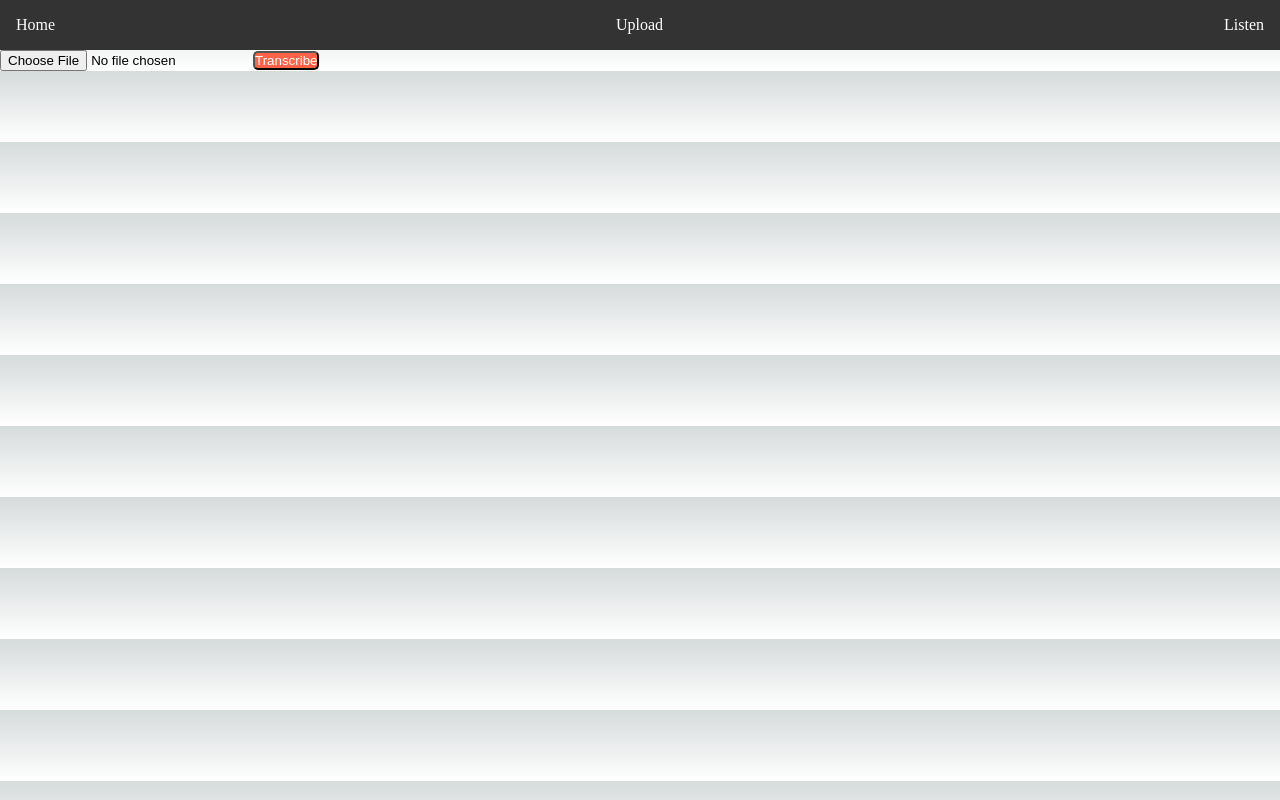
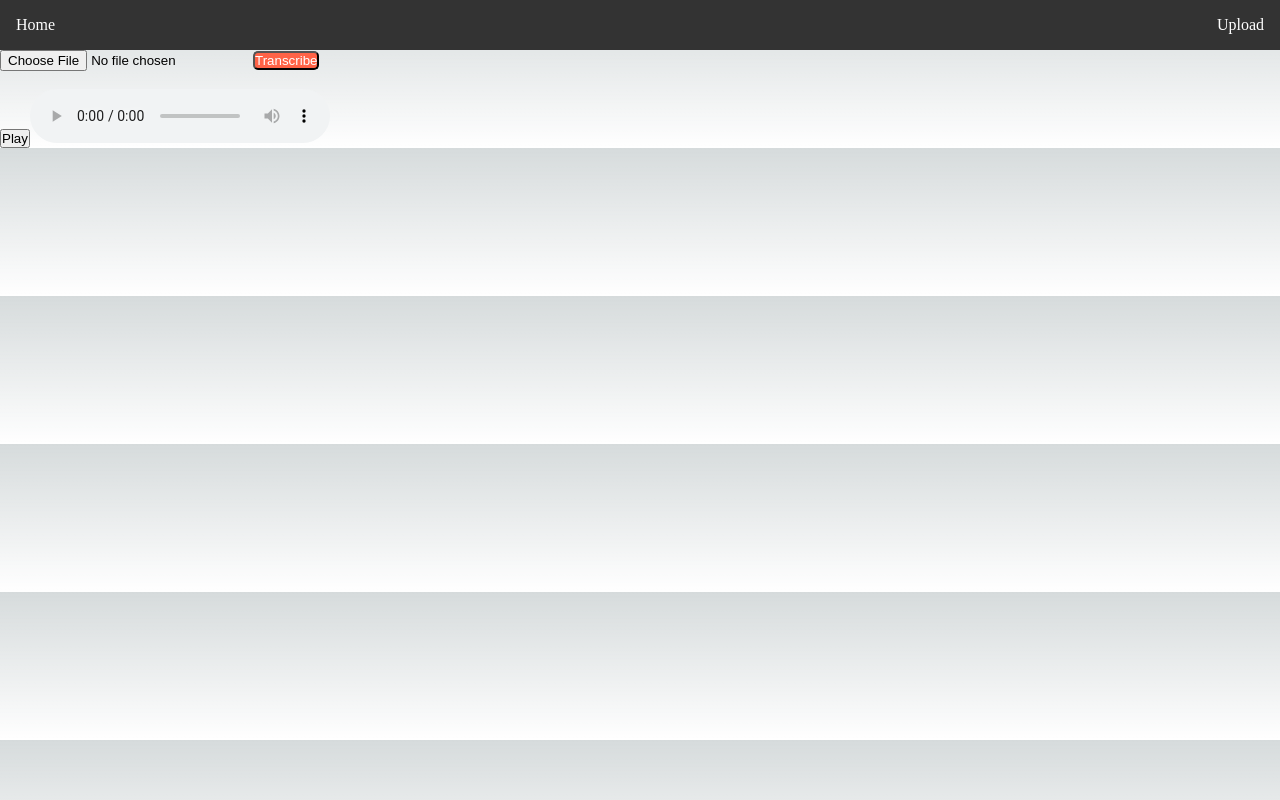
Before and after one commit to jgil325/AI-Audio-Interface, a Next.js app: page /Upload in a window 1280 px wide. Built offline with nearby package versions, Linux system fonts and the light colour scheme.

Commit message:
turned the SoundPlayer into a component instead of a page

```diff
--- a/package.json
+++ b/package.json
@@ -19,6 +19,7 @@
     "babel-preset-next": "^1.4.0",
     "eslint": "8.33.0",
     "eslint-config-next": "13.1.6",
+    "fs": "^0.0.1-security",
     "next": "13.1.6",
     "react": "18.2.0",
     "react-dom": "18.2.0",
--- /dev/null
+++ b/src/components/AudioPlayer.tsx
@@ -0,0 +1,24 @@
+import { useState } from "react";
+
+const AudioPlayer: React.FC<{ file: File | null }> = ({ file }) => {
+  const [audioUrl, setAudioUrl] = useState("");
+  const handlePlayClick = async () => {
+    if (!file) {
+      return;
+    }
+    const reader = new FileReader();
+    reader.readAsDataURL(file);
+    reader.onload = () => {
+      setAudioUrl(reader.result as string);
+    };
+  };
+
+  return (
+    <div>
+      <button onClick={handlePlayClick}>Play</button>
+      <audio controls={true} src={audioUrl} />
+    </div>
+  );
+};
+
+export default AudioPlayer;
--- a/src/components/Navbar.tsx
+++ b/src/components/Navbar.tsx
@@ -34,9 +34,9 @@ const Navbar: React.FC<Props> = () => {
   const handleUploadClick = () => {
     router.push("/Upload");
   };
-  const handleListenClick = () => {
-    router.push("/Listen");
-  };
+  // const handleListenClick = () => {
+  //   router.push("/Listen");
+  // };
 
   return (
     <StyledNav>
@@ -46,9 +46,9 @@ const Navbar: React.FC<Props> = () => {
       <Link onClick={handleUploadClick} href="/Upload">
         Upload
       </Link>
-      <Link onClick={handleListenClick} href="/Listen">
+      {/* <Link onClick={handleListenClick} href="/Listen">
         Listen
-      </Link>
+      </Link> */}
     </StyledNav>
   );
 };
--- a/src/pages/Upload.tsx
+++ b/src/pages/Upload.tsx
@@ -1,6 +1,6 @@
 import React, { useState } from "react";
 import styled from "styled-components";
-import Listen from "./Listen";
+import AudioPlayer from "../components/AudioPlayer";
 
 const TranscribeButton = styled.button`
   color: white;
@@ -64,7 +64,8 @@ const Upload: React.FC = () => {
       <TranscribeButton onClick={transcribe}>Transcribe</TranscribeButton>
       <br />
       <div>{transcription}</div>
-      {/* <Listen file={file}></Listen> */}
+      <br />
+      <AudioPlayer file={file}></AudioPlayer>
     </div>
   );
 };
```
Also changed, not shown: src/pages/Listen.tsx (deleted, +0 -25 lines), 1 other file (tests, documents, lock files or other folders).
